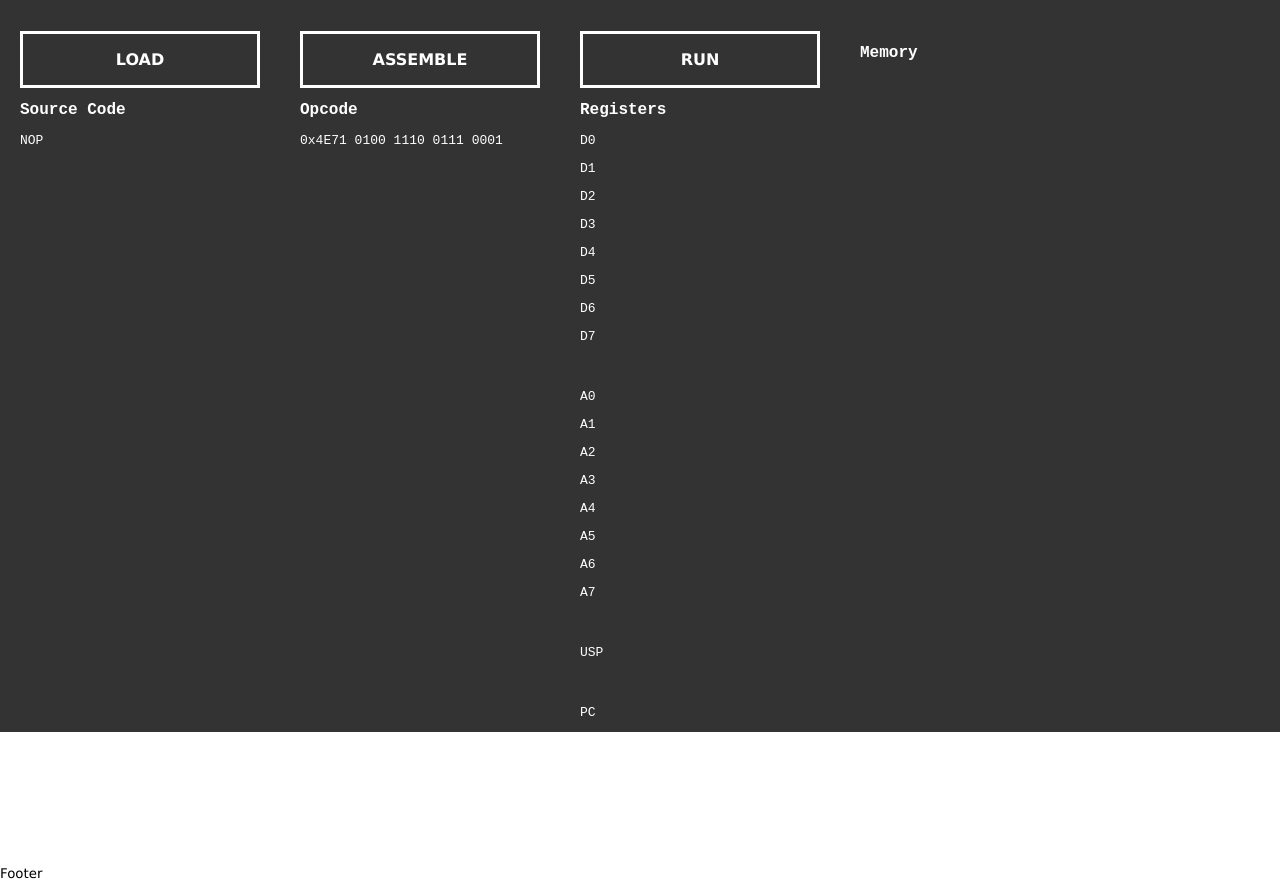
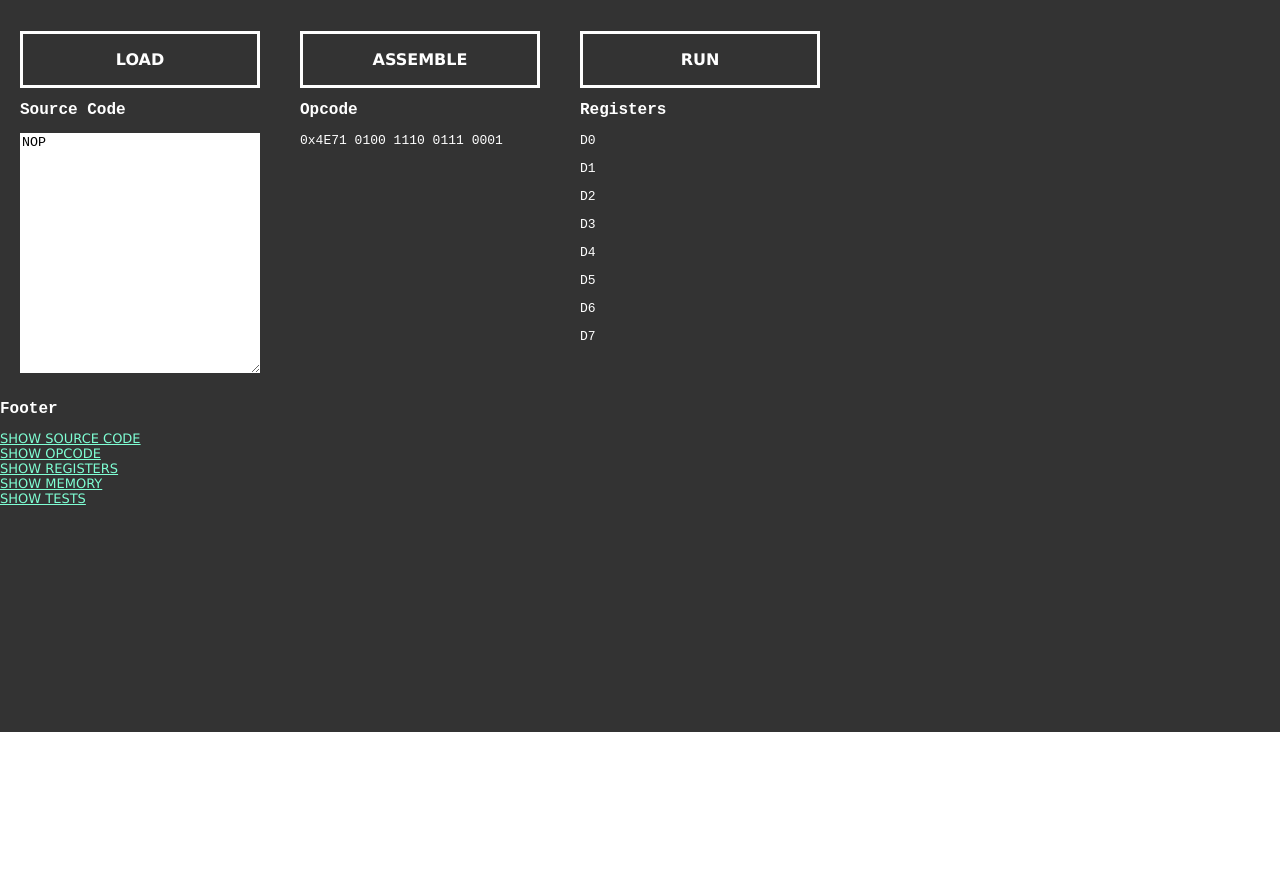
Before and after one commit to apyle/A68k, a plain HTML site: page index.html in a window 1280 px wide. Shown: the part 68-949 px from the top of the page. After the commit the page ends 800 px from the top, so only its background shows below. Drawn offline with Linux system fonts and the light colour scheme; a script that the page names is missing.

Commit message:
Change cource code to a textarea

```diff
--- a/index.html
+++ b/index.html
@@ -17,7 +17,8 @@
             <div class="split-code">
                 <a id="load" class="btn">Load</a>
                 <h2>Source Code</h2>
-                <p class="source-code">NOP</p>
+                <textarea name="source-code" id="source-code">NOP</textarea>
+                <!-- <p class="source-code">NOP</p> -->
             </div>
             <div class="split-opcode">
                 <a id="assemble" class="btn">Assemble</a>
@@ -36,7 +37,7 @@
                 <p class="register">D6</p>
                 <p class="register">D7</p>
                 <br />
-                <p class="register">A0</p>
+                <!-- <p class="register">A0</p>
                 <p class="register">A1</p>
                 <p class="register">A2</p>
                 <p class="register">A3</p>
@@ -49,16 +50,20 @@
                 <br />
                 <p class="register">PC</p>
                 <br />
-                <p class="register">CCR</p>
-                <br />
+                <p class="register">CCR</p> -->
             </div>
-            <div class="split-memory">
+            <!-- <div class="split-memory">
                 <h2>Memory</h2>
-            </div>
+            </div> -->
+            <!-- <div class="test hidden"></div> -->
         </div>
         <div class="split-bottom">
             <h2>Footer</h2>
-            <p>Footer</p>
+            <a href="#">Show Source Code</a>
+            <a href="#">Show OpCode</a>
+            <a href="#">Show Registers</a>
+            <a href="#">Show Memory</a>
+            <a href="#">Show Tests</a>
         </div>
     </div>
     <script src="script.js"></script>
--- a/style.css
+++ b/style.css
@@ -4,10 +4,12 @@
     --right-bg-color: rgba(110, 45, 45, 0.8);
     --left-btn-hover-color: rgba(87, 84, 236, 1);
     --right-btn-hover-color: rgba(28, 122, 28, 1);
-    --hover-width: 75%;
+    --hover-width: 50%;
     --other-width: 25%;
+    --hidden-width: 0%;
     --speed: 1000ms;
 }
+
 * {
     box-sizing: border-box;
 }
@@ -26,8 +28,8 @@ body {
     width:100%;
     height: 100%;
     background: #333;
-    flex-direction: row;
-    justify-content: space-around;
+    flex-direction: column;
+    justify-content: space-evenly;
 }
 
 h1 {
@@ -69,11 +71,20 @@ h2 {
 }
 
 .split-bottom {
-    font-size: smaller;
+    font-size: small;
+    display: flex;
+    flex-direction: column;
+    background: inherit;
+}
+
+.split-bottom a {
+    color: aquamarine;
+    text-transform: uppercase;
 }
 
 .split-mid {
     display: flex;
+    flex-direction: row;
     justify-items: center;
 
 }
@@ -92,8 +103,22 @@ h2 {
 
 .split-memory {
     padding: 10px 20px;
+    width: var(--hidden-width);
 }
 
+#source-code {
+    color: #000;
+    background-color: #fff;
+    border: none;
+    width: 100%;
+    height: 15rem;
+    overflow: auto;
+
+}
+
+#source-code:focus {
+    border: none;
+}
 .split.left .btn:hover {
     background-color: var(--left-btn-hover-color);
     border-color: var(--left-btn-hover-color);
```
